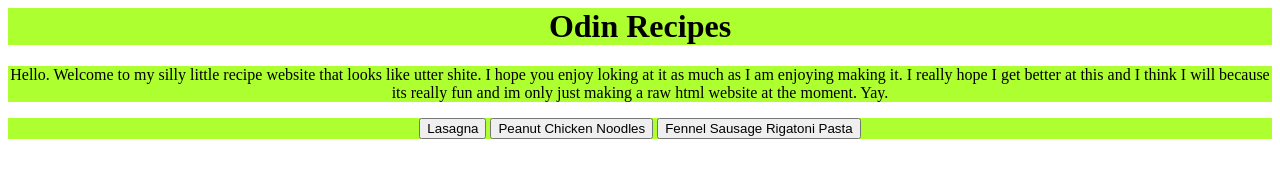
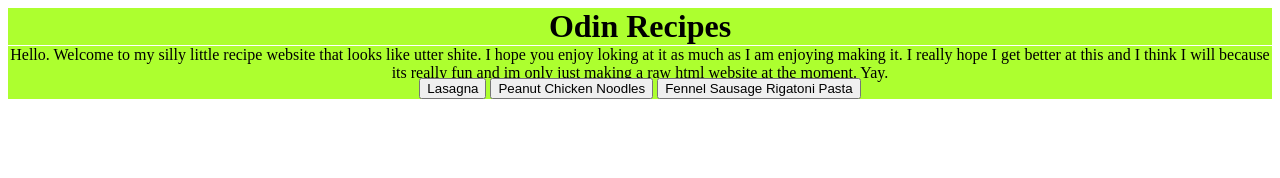
Before and after one commit to Arkem001209/odin-recipes, a plain HTML site: page index.html in a window 1280 px wide. Drawn offline with Linux system fonts and the light colour scheme.

Commit message:
Try to make the boxes overlap to remove whitespace

```diff
--- a/style.css
+++ b/style.css
@@ -2,3 +2,16 @@ div {
     background-color: greenyellow;
     text-align: center;
 }
+
+#title1 {
+    margin-bottom: 10px;
+}
+
+#intro {
+    margin-top: -20px;
+    margin-bottom: 10px;
+}
+
+#options {
+    margin-top: -20px;
+}
```
